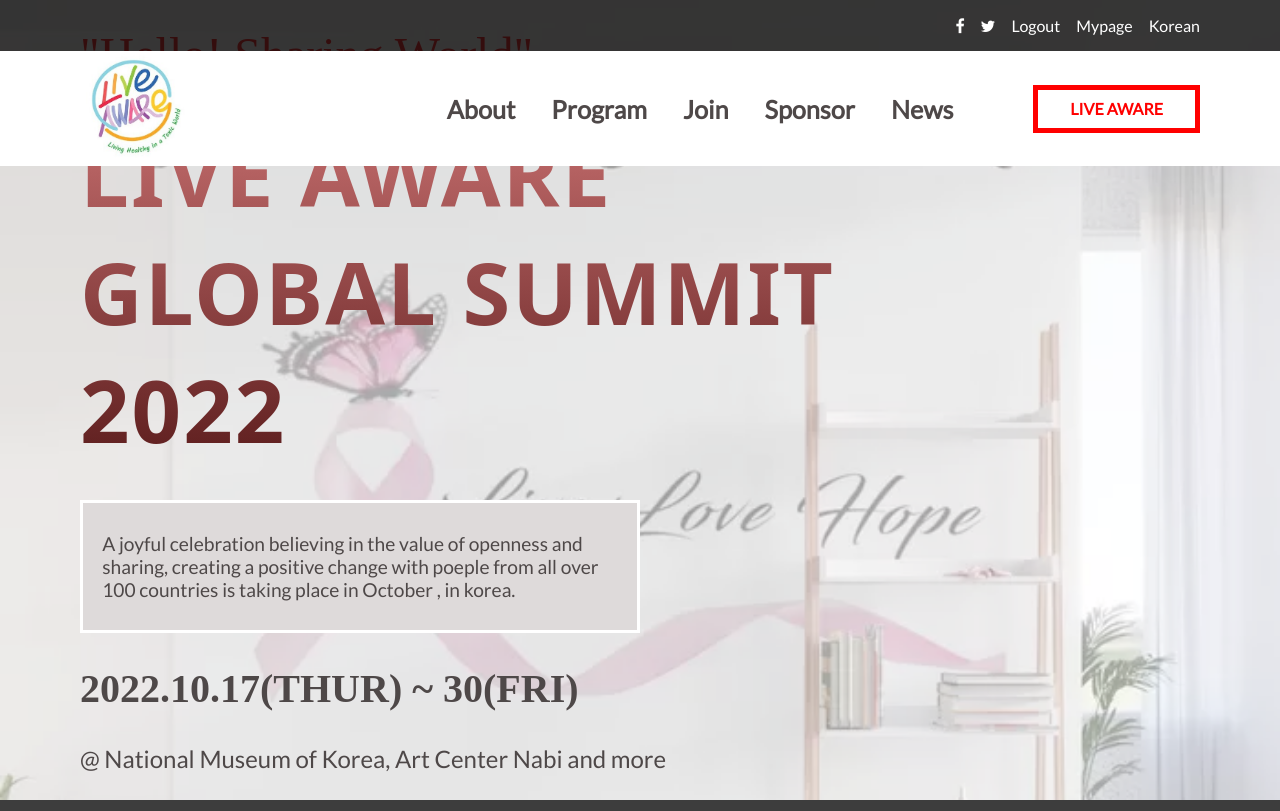
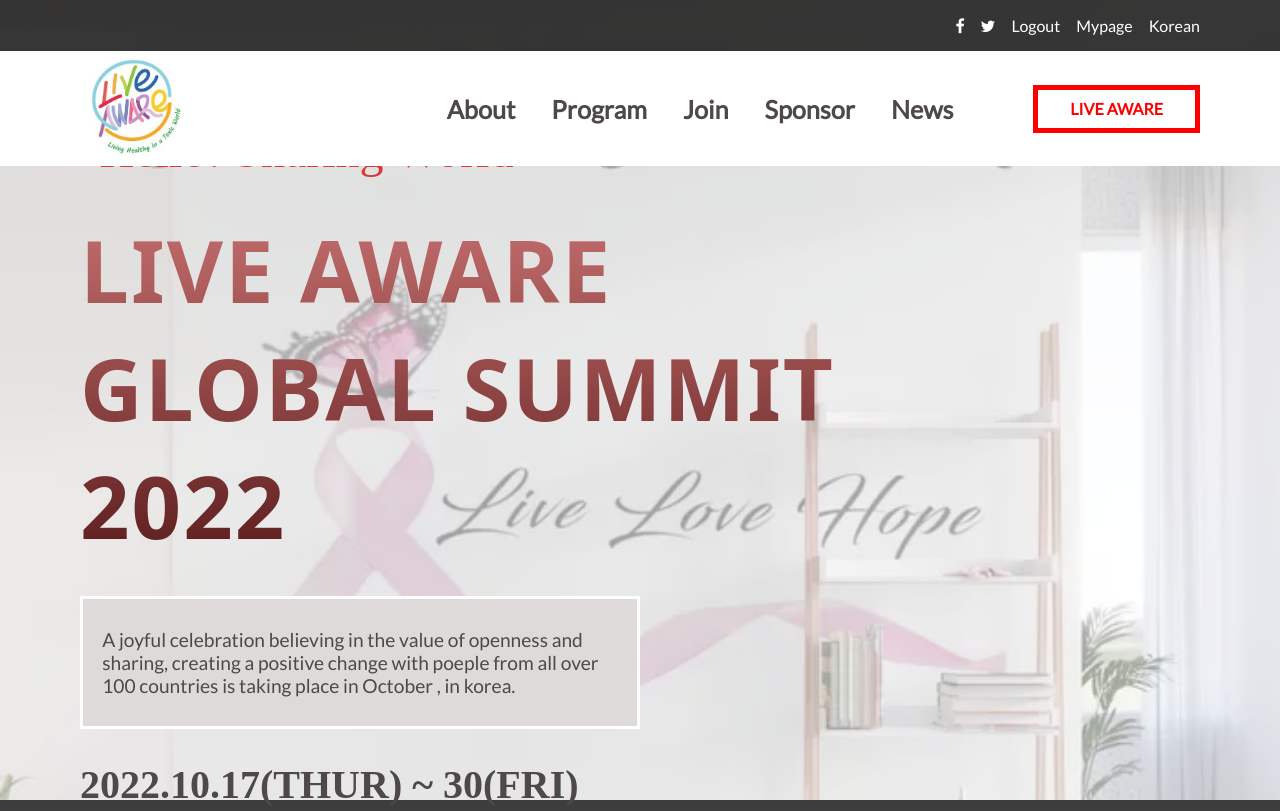
Before and after one commit to SSEKPIUS/Microverse-HTML-basic-JavaScript-Capstone-, a website: page index.html in a window 1280 px wide. Shown: the top 811 px of the page. Drawn offline with Linux system fonts and the light colour scheme; a web font is replaced by a local one.

Commit message:
edit styles

```diff
--- a/index.css
+++ b/index.css
@@ -191,7 +191,7 @@
   font-size: 3em;
   font-family: 'Circular-Loom';
   font-weight: 100;
-  margin: 0;
+  margin: 4em 0 0 0;
   padding: 0;
 }
 
@@ -293,6 +293,7 @@
   background-color: rgb(220, 72, 72);
   border: none;
   color: #fff;
+  white-space: nowrap;
 }
 
 /* xxxxxxxxxxxxxxx speakers */
```
